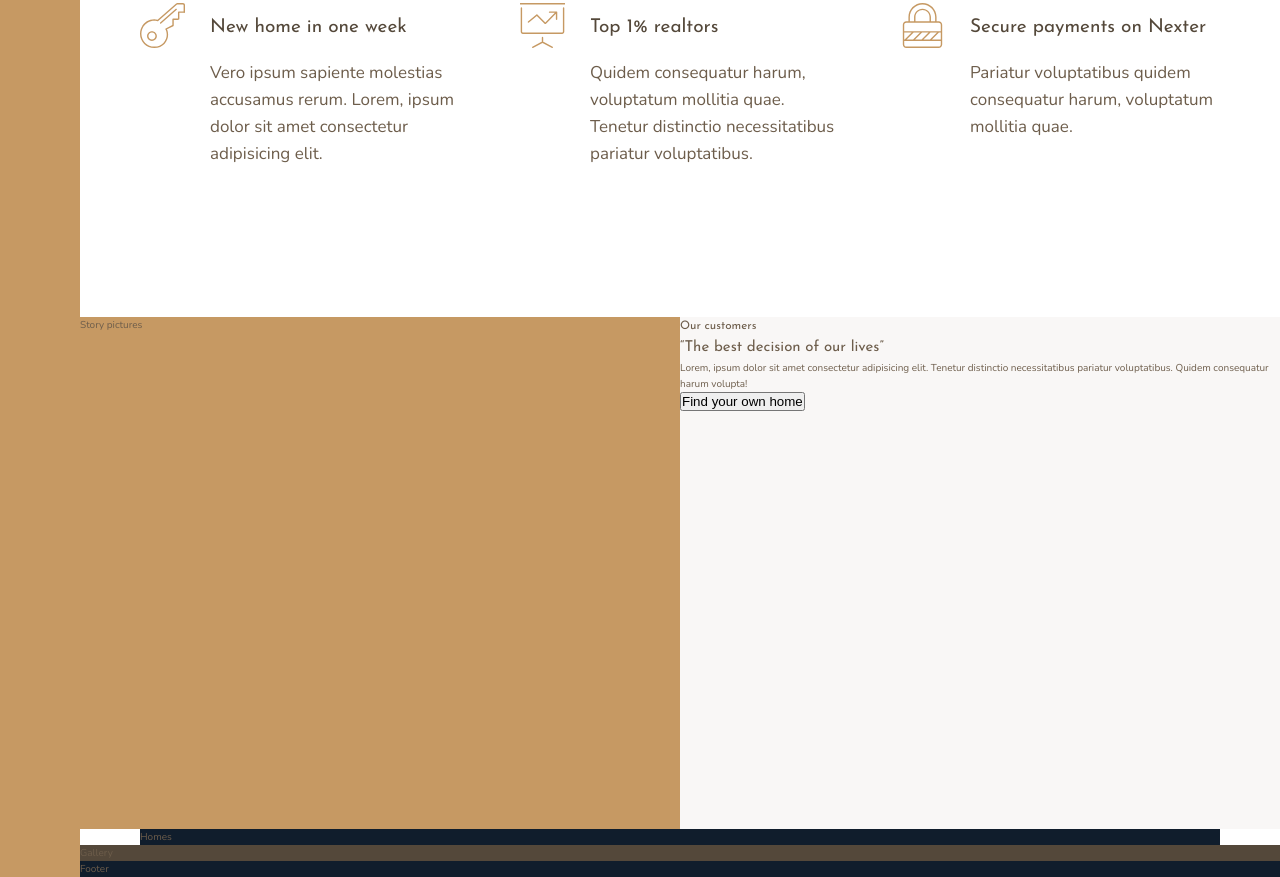
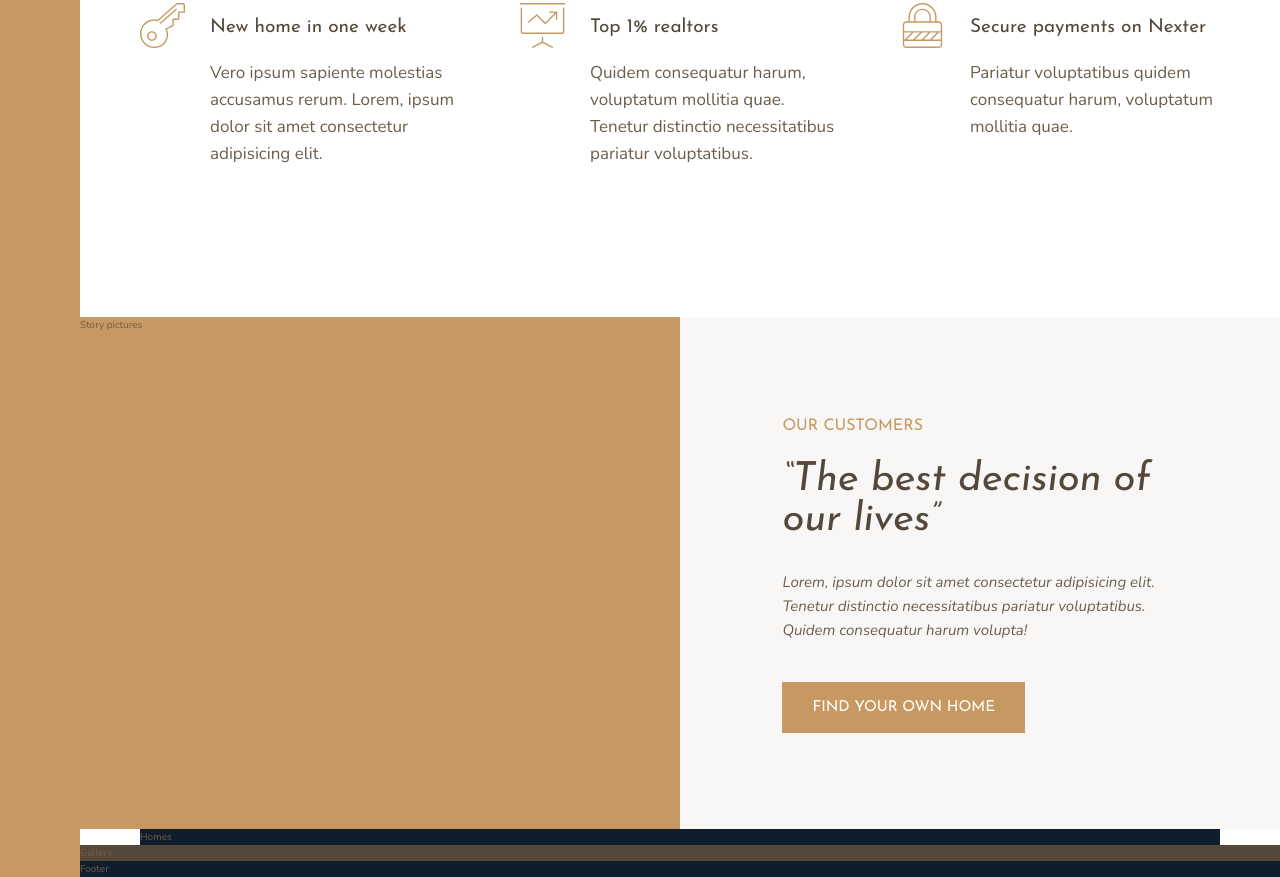
Before and after one commit to favournso/nexter, a website: page index.html in a window 1280 px wide. Shown: the part 991-1868 px from the top of the page. Drawn offline with nearby package versions, Linux system fonts and the light colour scheme.

Commit message:
Format story content section

```diff
--- a/index.html
+++ b/index.html
@@ -77,8 +77,8 @@
         </div>
 
         <div class="story__content">
-            <h3 class="heading-3">Our customers</h3>
-            <h2 class="heading-2">&ldquo;The best decision of our lives&rdquo;</h2>
+            <h3 class="heading-3 mb-sm">Our customers</h3>
+            <h2 class="heading-2 heading-2--dark mb-md">&ldquo;The best decision of our lives&rdquo;</h2>
             <p class="story__text">
                 Lorem, ipsum dolor sit amet consectetur adipisicing elit. Tenetur distinctio necessitatibus pariatur voluptatibus. Quidem consequatur harum volupta!
             </p>
--- a/sass/_story.scss
+++ b/sass/_story.scss
@@ -7,5 +7,25 @@
     &__content {
         background-color: $color-grey-light-1;
         grid-column: col-start 5 / full-end;
+
+        padding: 6rem 8vw;
+
+        // using flexbox
+        // display: flex;
+        // flex-direction: column;
+        // justify-content: center;
+        // // to prevent the button from stretching
+        // align-items: flex-start;
+
+        // using the css grid
+        display: grid;
+        align-content: center;
+        justify-items: start;
+    }
+
+    &__text {
+        font-size: 1.5rem;
+        font-style: italic;
+        margin-bottom: 4rem;
     }
 }
--- a/sass/_typography.scss
+++ b/sass/_typography.scss
@@ -9,10 +9,19 @@
 
 .heading-2 {
     @extend %heading;
+    font-size: 4rem;
+    font-style: italic;
+    line-height: 1;
+
+    &--light { color: $color-grey-light-1;}
+    &--dark { color: $color-grey-dark-1;}
 }
 
 .heading-3 {
     @extend %heading;
+    font-size: 1.6rem;
+    color: $color-primary;
+    text-transform: uppercase;
 }
 
 .heading-4 {
@@ -22,3 +31,26 @@
     &--light { color: $color-grey-light-1;}
     &--dark { color: $color-grey-dark-1;}
 }
+
+.btn {
+    background-color: $color-primary;
+    color: #fff;
+    border: none;
+    border-radius: 0;
+    font-family: $font-display;
+    font-size: 1.5rem;
+    text-transform: uppercase;
+    padding: 1.8rem 3rem;
+    cursor: pointer;
+    transition: all .2s;
+
+    &:hover {
+        background-color: $color-primary-dark;
+    }
+}
+
+// helper class for margin bottom
+.mb-sm { margin-bottom: 2rem; }
+.mb-md { margin-bottom: 3rem; }
+.mb-lg { margin-bottom: 4rem; }
+.mb-hg { margin-bottom: 8rem; }
```
Also changed, not shown: css/style.css.
